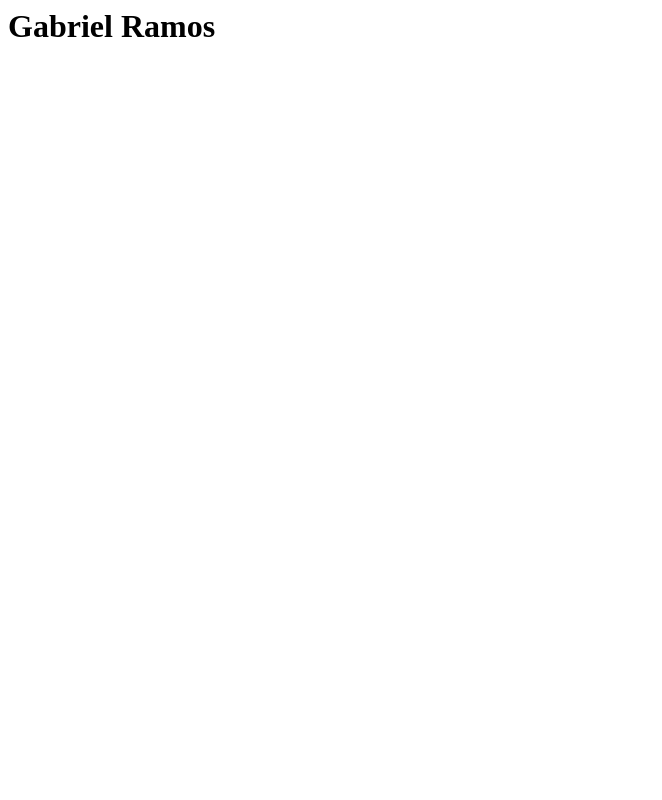
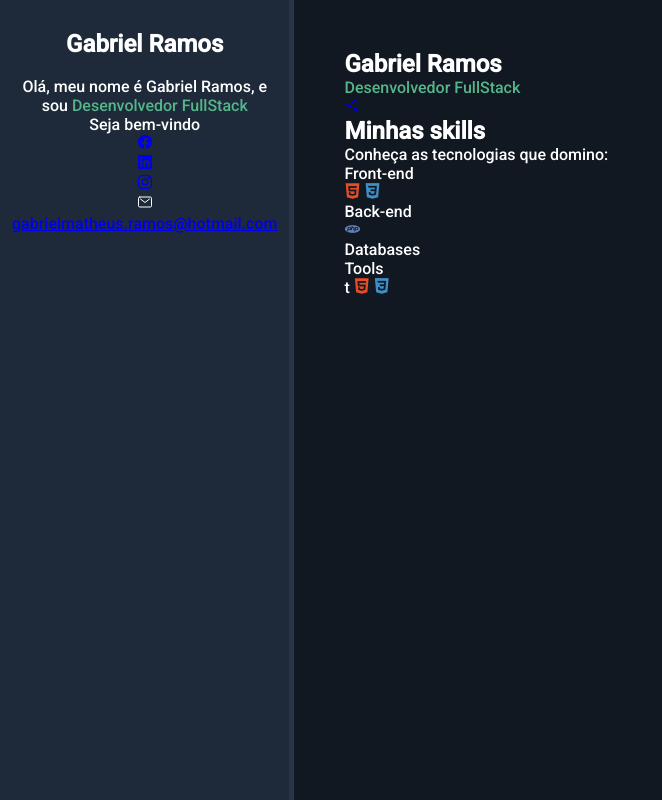
Before and after one commit to RamosMGabriel/RamosMGabriel.github.io, a plain HTML site: page index.html in a window 1280 px wide. Shown: the whole page, without its empty margins (0-662 px from the left). Drawn offline with nearby package versions, Linux system fonts and the light colour scheme.

Commit message:
finalizado html e iniciando css

```diff
--- /dev/null
+++ b/css/style.css
@@ -0,0 +1,47 @@
+/* Reset */
+
+* {
+    padding: 0;
+    margin: 0;
+    font-family: 'Roboto', sans-serif;
+    box-sizing: border-box;
+}
+
+/* Variaveis*/
+
+:root {
+    --main-color: #54B689;
+    --main-text-color: #FFF;
+    --border-color: #999;
+    --bio-bg-color: #1E2A3A;
+    --bio-border-color: #293544;
+    --about-bg-color: #111821;
+}
+
+/* General */
+.highlight {
+    color: var(--main-color);
+}
+
+/*Containers*/
+#container {
+    display: flex;
+    flex-direction: row;
+    color: var(--main-text-color);
+}
+
+#bio-container {
+    flex: 1 1 20%;
+    min-height: 100vh;
+    background-color: var(--bio-bg-color);
+    text-align: center;
+    padding: 30px 12px;
+    border-right: 5px solid var(--bio-border-color);
+}
+
+#about-container {
+    flex: 1 1 80%;
+    min-height: 100vh;
+    background-color: var(--about-bg-color);
+    padding: 50px;
+}
--- a/index.html
+++ b/index.html
@@ -1 +1,109 @@
-<h1>Gabriel Ramos</h1>
+<!DOCTYPE html>
+<html lang="en">
+    <head>
+        <meta charset="UTF-8">
+        <meta http-equiv="X-UA-Compatible" content="IE=edge">
+        <meta name="viewport" content="width=device-width, initial-scale=1.0">
+        <title>Portifólio Gabriel Ramos</title>
+
+        <!--Google Fonts-->
+        <link rel="preconnect" href="https://fonts.googleapis.com">
+        <link rel="preconnect" href="https://fonts.gstatic.com" crossorigin>
+        <link href="https://fonts.googleapis.com/css2?family=Roboto:ital,wght@0,300;0,500;1,300;1,500&display=swap" rel="stylesheet">
+
+        <!--Dev Icon Fonts-->
+        <link rel="stylesheet" href="https://cdn.jsdelivr.net/gh/devicons/devicon@v2.15.1/devicon.min.css">
+
+        <!--Css Projeto-->
+        <link rel="stylesheet" href="css/style.css">
+    </head>
+    <body>
+        <main id="container">
+            <aside id="bio-container">
+                <h2>Gabriel Ramos</h2>
+
+                <img>
+
+                <p>Olá, meu nome é Gabriel Ramos, e sou <span class="highlight">Desenvolvedor FullStack</span></p>
+
+                <p id="welcome-text">Seja bem-vindo</p>
+
+                <ul id="social-container">
+                    <li>
+                        <a href="#" target="_blank">
+                            <ion-icon name="logo-facebook"></ion-icon>
+                        </a>
+                    </li>
+                    <li>
+                        <a href="#" target="_blank">
+                            <ion-icon name="logo-linkedin"></ion-icon>
+                        </a>
+                    </li>
+                    <li>
+                        <a href="#" target="_blank">
+                            <ion-icon name="logo-instagram"></ion-icon>
+                        </a>
+                    </li>
+                </ul>
+
+                <div id="email-container">
+                    <ion-icon name="mail-outline"></ion-icon>
+                    <a href="mailto:gabrielmatheus.ramos@hotmail.com">gabrielmatheus.ramos@hotmail.com</a>
+                </div>
+            </aside>
+
+            <section id="about-container">
+                <h1 id="name">Gabriel Ramos</h1>
+
+                <p id="tittle"><span class="highlight">Desenvolvedor FullStack</span></p>
+
+                <p class="description"></p>
+                <p class="description"></p>
+
+                <a href="#" id="btn-projects">
+                    <ion-icon name="share-social-outline">
+                        <span>Ver projetos</span>
+                    </ion-icon>
+                </a>
+
+                <h2 id="skills-section-tittle">Minhas skills</h2>
+
+                <p class="description">Conheça as tecnologias que domino:</p>
+
+                <div id="skills-container">
+                    <div class="skills-box">
+                        <p class="skills-tittle">Front-end</p>
+
+                        <i class="devicon-html5-plain colored"></i>
+                        <i class="devicon-css3-plain colored"></i>
+                    </div>
+
+                    <div class="skills-box">
+                        <p class="skills-tittle">Back-end</p>
+
+                        <i class="devicon-php-plain colored"></i>
+                        <i class="devicon-delphi-plain colored"></i>
+                    </div>
+
+                    <div class="skills-box">
+                        <p class="skills-tittle">Databases</p>
+
+                        <i class="devicon-postgres-plain colored"></i>
+                        <i class="devicon-sqlserver-plain colored"></i>
+                    </div>
+
+                    <div class="skills-box">
+                        <p class="skills-tittle">Tools</p>
+t
+                        <i class="devicon-html5-plain colored"></i>
+                        <i class="devicon-css3-plain colored"></i>
+                    </div>
+                </div>
+            </section>
+        </main>
+
+        <!--Ion Icons-->
+        <script type="module" src="https://unpkg.com/ionicons@5.5.2/dist/ionicons/ionicons.esm.js"></script>
+        <script nomodule src="https://unpkg.com/ionicons@5.5.2/dist/ionicons/ionicons.js"></script>
+    </body>
+</html>
```
